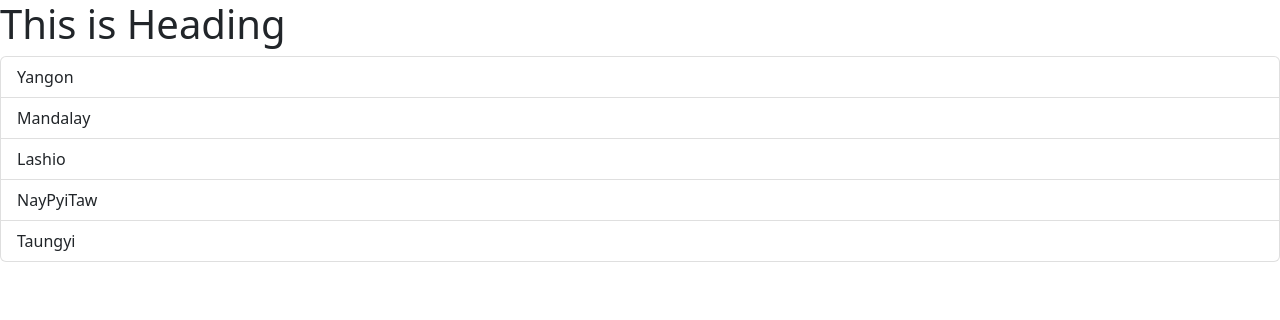
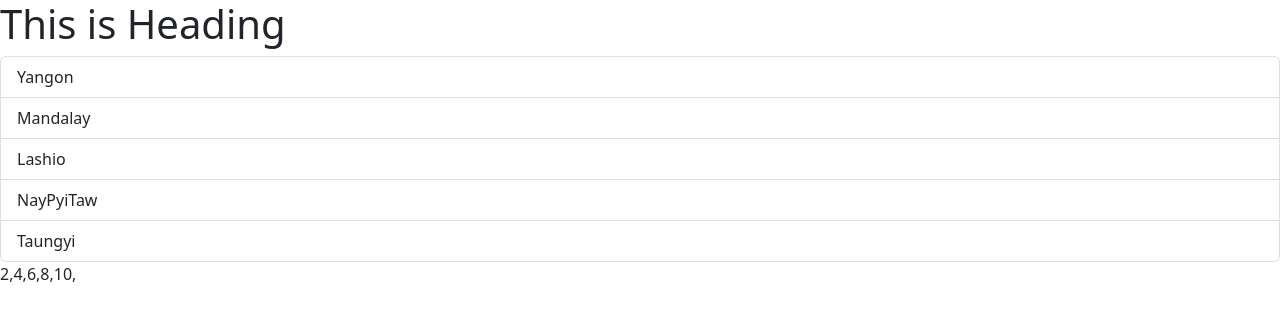
Before and after one commit to YeThura-424/first-react, a React (Vite) app: page / in a window 1280 px wide. Shown: the top 320 px of the page. Built offline with nearby package versions, Linux system fonts and the light colour scheme; the HTML template or start-up script is replaced by a standard one.

Commit message:
array map

```diff
--- a/src/components/ListGroup.tsx
+++ b/src/components/ListGroup.tsx
@@ -8,6 +8,10 @@ function ListGroup() {
   const handleClick = (event: MouseEvent) => {
     console.log(event);
   };
+  const numbers = [1, 2, 3, 4, 5];
+  const dNumber = numbers.map((eachNumber) => {
+    return eachNumber * 2 + ",";
+  });
   return (
     <Fragment>
       <h1>This is Heading</h1>
@@ -29,6 +33,7 @@ function ListGroup() {
           </li>
         ))}
       </ul>
+      <p>{dNumber}</p>
     </Fragment>
   );
 }
```
